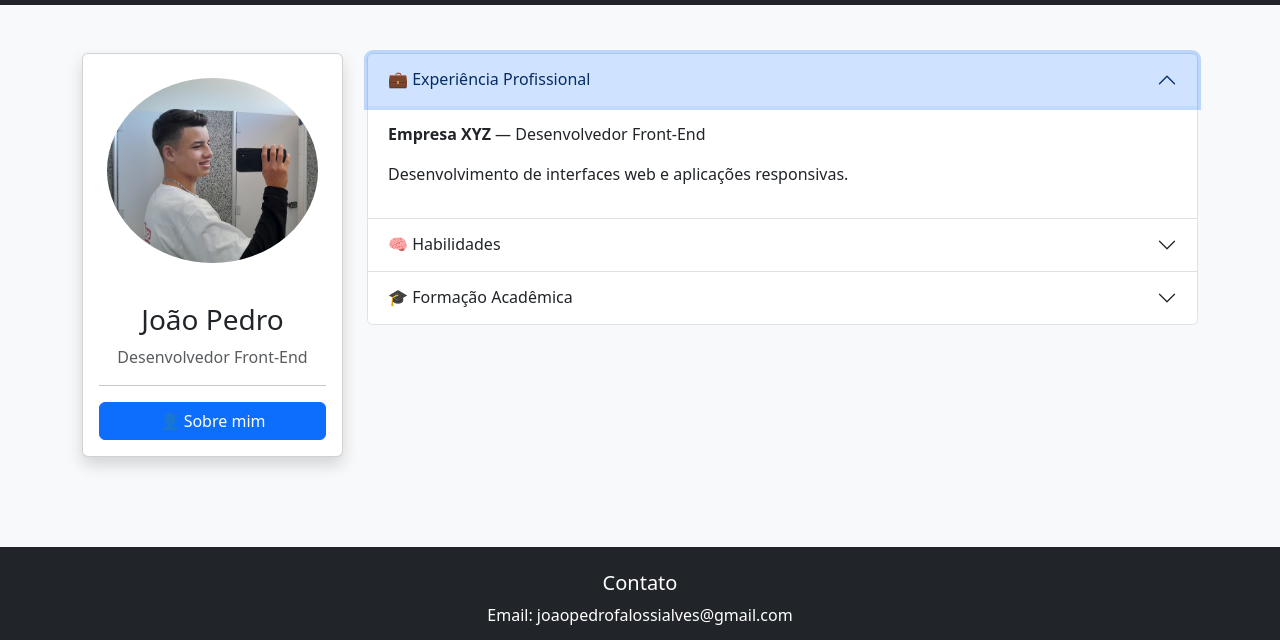
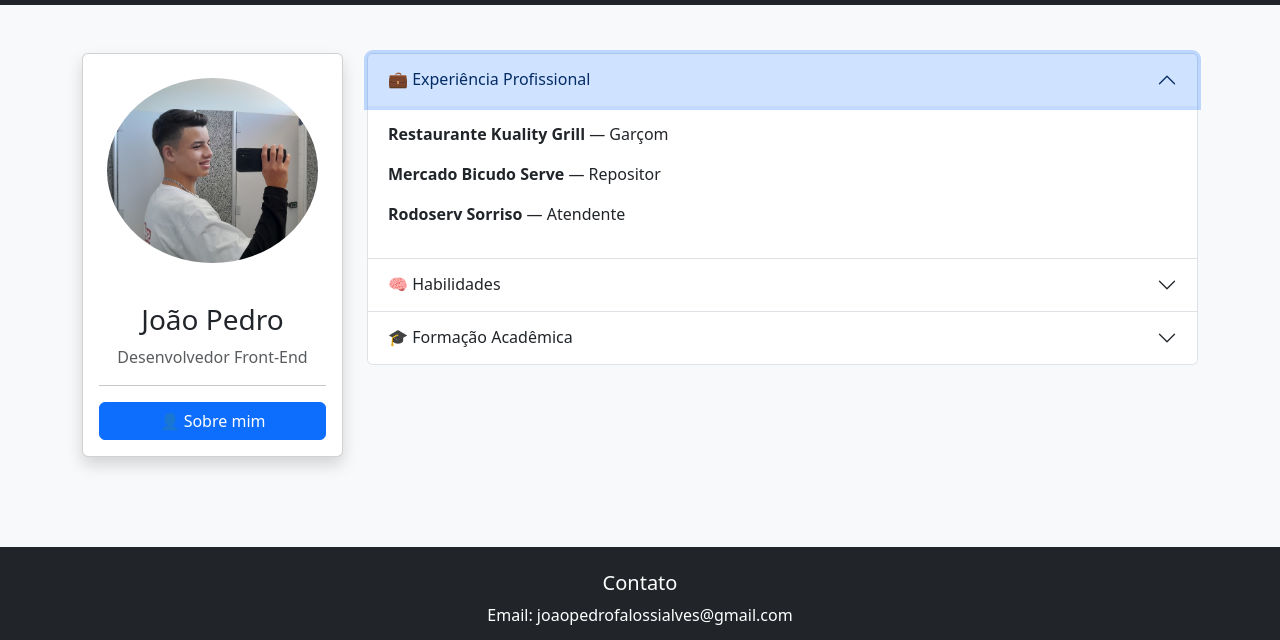
Before and after one commit to Falossi190209/Meu-Portifolio, a plain HTML site: page perfil.html in a window 1280 px wide. Both pictures are taken after a click on the button "💼 Experiência Profissional". Shown: the part 51-691 px from the top of the page. Drawn offline with nearby package versions, Linux system fonts and the light colour scheme.

Commit message:
atualizando imagens

```diff
--- a/perfil.html
+++ b/perfil.html
@@ -124,8 +124,9 @@
           <div id="exp" class="accordion-collapse collapse" data-bs-parent="#portfolioAccordion">
             <div class="accordion-body">
 
-              <p><strong>Empresa XYZ</strong> — Desenvolvedor Front-End</p>
-              <p>Desenvolvimento de interfaces web e aplicações responsivas.</p>
+              <p><strong>Restaurante Kuality Grill</strong> — Garçom</p>
+              <p><strong>Mercado Bicudo Serve</strong> — Repositor</p>
+              <p><strong>Rodoserv Sorriso</strong> — Atendente</p>
 
             </div>
           </div>
```
Also changed, not shown: portifolio.html (+1 -1 lines), image/img2.png.
